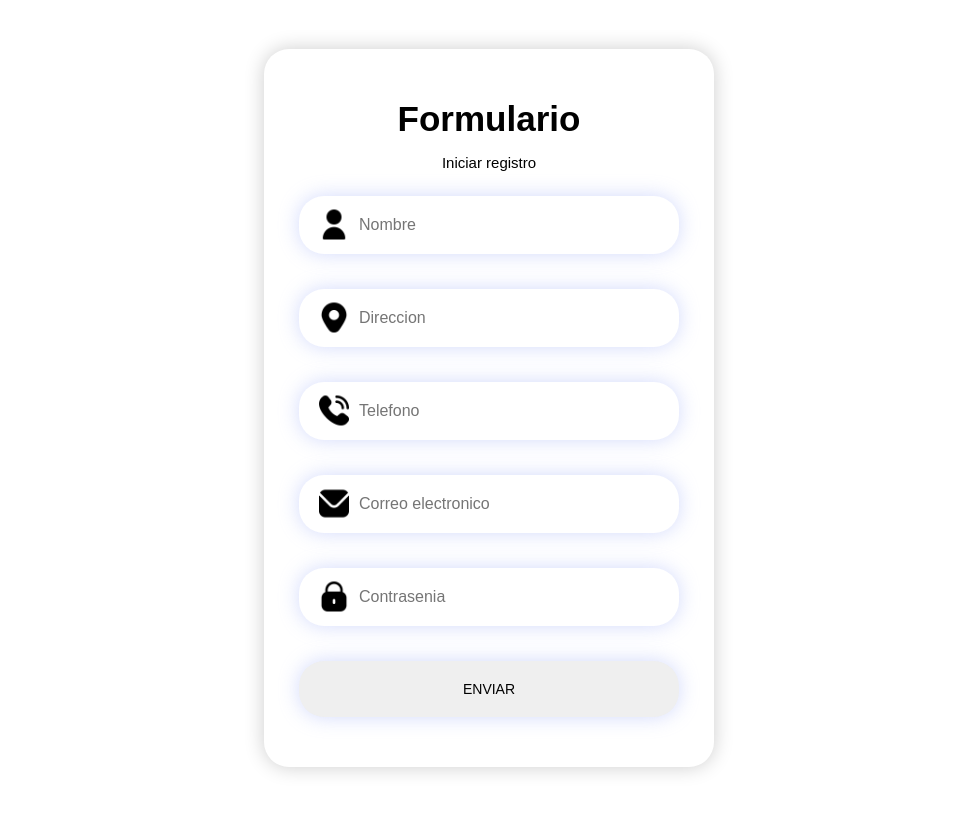
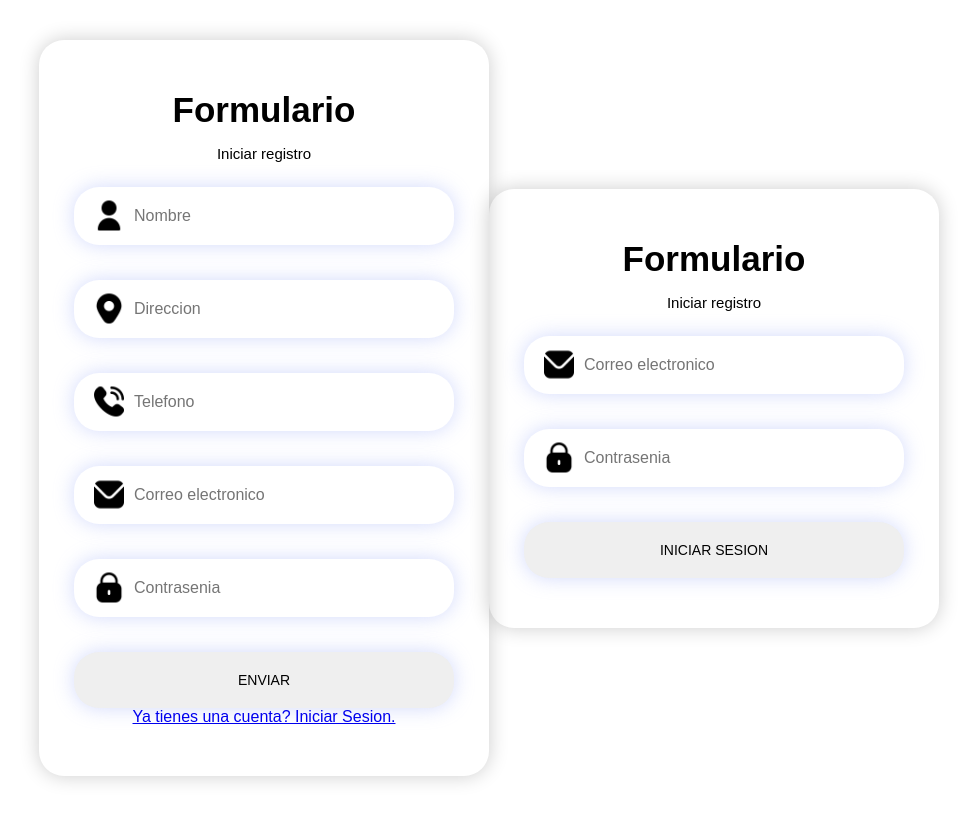
Before and after one commit to BlasRTX/Formulario-en-PHP, a PHP site: page / in a window 1280 px wide. Shown: the whole page, without its empty margins (151-1128 px from the left). Run offline with PHP 8.4, Linux system fonts and the light colour scheme.

Commit message:
Implementacion de validaciones, mas scripst php para navegar en la pagina del formulario

```diff
--- a/conection.php
+++ b/conection.php
@@ -2,5 +2,12 @@
 
 /*Conexion base de datos */
 $conex = mysqli_connect("localhost" , "root" , "", "formulario");
+/*Verificar conexion conla funcion mysqli_connect  */
+if(!$conex){
+/*Si falla la conexion, se muestra un error y se cierra la ejecucion  */
+die("Conexion erronea: ". mysqli_connect_error());
+}
+/*Cerrar conexion con la base de datos MySQL  */
+//mysqli_close($conex);
 
 ?>
--- a/index.php
+++ b/index.php
@@ -9,35 +9,43 @@
 
 </head>
 <body>
-
-    <form method="post">
+<!--Formulario para registrar usuario-->
+    <form action="home.php" method="post">
         <h2>Formulario</h2>
         <p>Iniciar registro</p>
         <div class="input-wrapped">
-            <input type="text" name="name" placeholder="Nombre">
+            <!--Campo para el nombre del usuario-->
+            <input type="text" name="name" placeholder="Nombre" required>
             <img class="input-icon" src="icon/usuario.png" alt="">
         </div>
         <div class="input-wrapped">
-            <input type="text" name="address" placeholder="Direccion">
+            <!--Campo para el direccion del usuario-->
+            <input type="text" name="address" placeholder="Direccion" required>
             <img class="input-icon" src="icon/marcador.png" alt="">
         </div>
         <div class="input-wrapped">
-            <input type="text" name="phone" placeholder="Telefono">
+            <!--Campo para el telefono del usuario-->
+            <input type="text" name="phone" placeholder="Telefono" required>
             <img class="input-icon" src="icon/llamada-telefonica.png" alt="">
         </div>
         <div class="input-wrapped">
-            <input type="text" name="email" placeholder="Correo electronico">
+            <!--Campo para el correo del usuario-->
+            <input type="text" name="email" placeholder="Correo electronico" required>
             <img class="input-icon" src="icon/email.png" alt="">
         </div>
         <div class="input-wrapped">
-            <input type="text" name="password" placeholder="Contrasenia">
+            <!--Campo para la clave del usuario-->
+            <input type="password" name="password" placeholder="Contrasenia" required>
             <img class="input-icon" src="icon/cerrar.png" alt="">
         </div>
+        <!--Boton para registrar el usuario-->
         <input class="btn" type="submit" name="regist" value="Enviar">
+        <a href="login.php">Ya tienes una cuenta? Iniciar Sesion.</a>
     </form>
-<!--ff-->
+<!--llamar al archivo que contiene el registro de los datos a la base de datos-->
     <?php
     include("register.php");
+    include("login.php");
     ?>
 
 
--- /dev/null
+++ b/login.php
@@ -0,0 +1,29 @@
+<!DOCTYPE html>
+<html lang="en">
+<head>
+    <meta charset="UTF-8">
+    <meta name="viewport" content="width=device-width, initial-scale=1.0">
+    <title>Login</title>
+</head>
+<body>
+    <!--Campo para el login del usuario-->
+<form action="home.php" method="post">
+        <h2>Formulario</h2>
+        <p>Iniciar registro</p>
+        <div class="input-wrapped">
+            <!--Campo para el correo del usuario-->
+            <input type="text" name="email" placeholder="Correo electronico" required>
+            <img class="input-icon" src="icon/email.png" alt="">
+        </div>
+        <div class="input-wrapped">
+            <!--Campo para la clave del usuario-->
+            <input type="password" name="password" placeholder="Contrasenia" required>
+            <img class="input-icon" src="icon/cerrar.png" alt="">
+        </div>
+        <!--Boton para registrar el usuario-->
+        <input class="btn" type="submit" name="loginess" value="Iniciar Sesion">
+        <a href="home.php"></a>
+    </form>
+
+</body>
+</html>
--- a/register.php
+++ b/register.php
@@ -1,5 +1,5 @@
 <?php
-/*Llama la conexion de la base de datos*/
+/*<!--llamar al archivo que contiene la conexion a la base de datos-->*/
 include("conection.php");
 
 /*Llama al metodo post en donde se encuentran las casillas*/
```
Also changed, not shown: home.php (added, +17 -0 lines), validate.php (added, +27 -0 lines).
